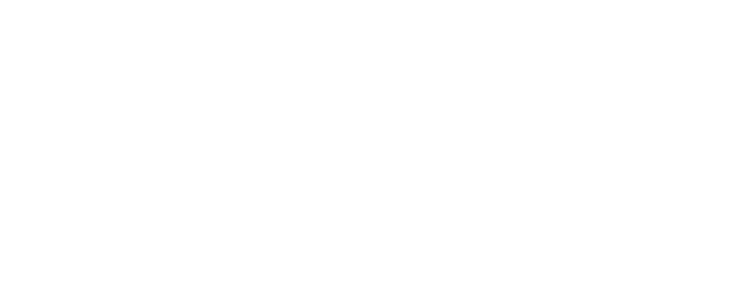
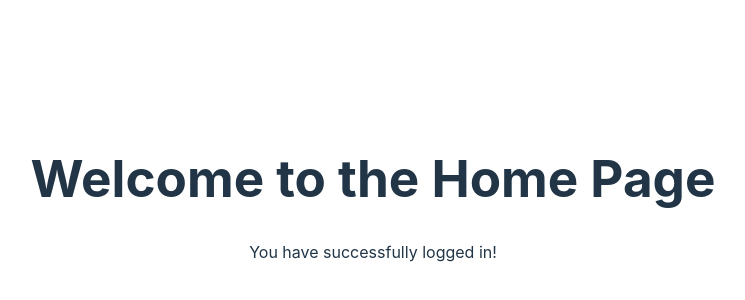
Before and after one commit to jphillips356/digital-ocean-app, a React (Vite) app in the folder frontend/: page /home in a window 1280 px wide. Before the commit this address had no page. Shown: the part 202-502 px from the top of the page, without its empty margins (267-1012 px from the left). Built offline with nearby package versions, Linux system fonts and the light colour scheme.

Commit message:
adding a home page

```diff
--- a/frontend/src/App.tsx
+++ b/frontend/src/App.tsx
@@ -1,16 +1,36 @@
+// import { BrowserRouter, Routes, Route } from "react-router-dom";
+// import './App.css';
+
+// import LoginPage from './pages/LoginPage';
+
+// function App() {
+//   return (
+//     <BrowserRouter>
+//       <Routes>
+//         <Route path="/" element={<LoginPage />} />
+//       </Routes>
+//     </BrowserRouter>
+//       );
+// }
+
+// export default App;
+
+// src/App.tsx
 import { BrowserRouter, Routes, Route } from "react-router-dom";
 import './App.css';
 
 import LoginPage from './pages/LoginPage';
+import HomePage from './pages/HomePage';
 
 function App() {
   return (
     <BrowserRouter>
       <Routes>
         <Route path="/" element={<LoginPage />} />
+        <Route path="/home" element={<HomePage />} />
       </Routes>
     </BrowserRouter>
-      );
+  );
 }
 
 export default App;
--- /dev/null
+++ b/frontend/src/pages/HomePage.tsx
@@ -0,0 +1,14 @@
+// src/pages/HomePage.tsx
+//import React from 'react';
+
+function HomePage() {
+  return (
+    <div style={{ padding: '2rem', textAlign: 'center' }}>
+      <h1>Welcome to the Home Page</h1>
+      <p>You have successfully logged in!</p>
+      {/* Add more content here as needed */}
+    </div>
+  );
+}
+
+export default HomePage;
```
